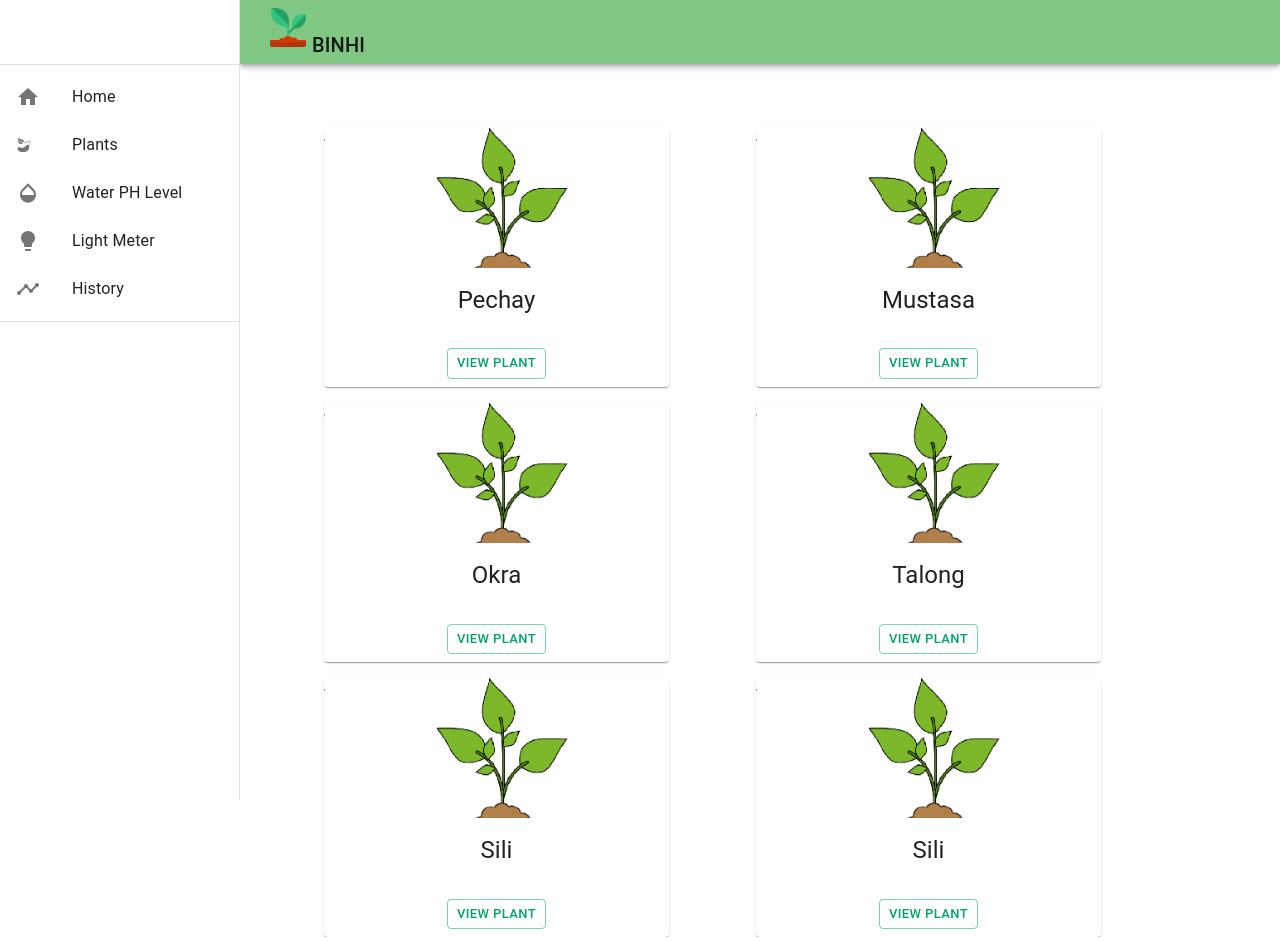
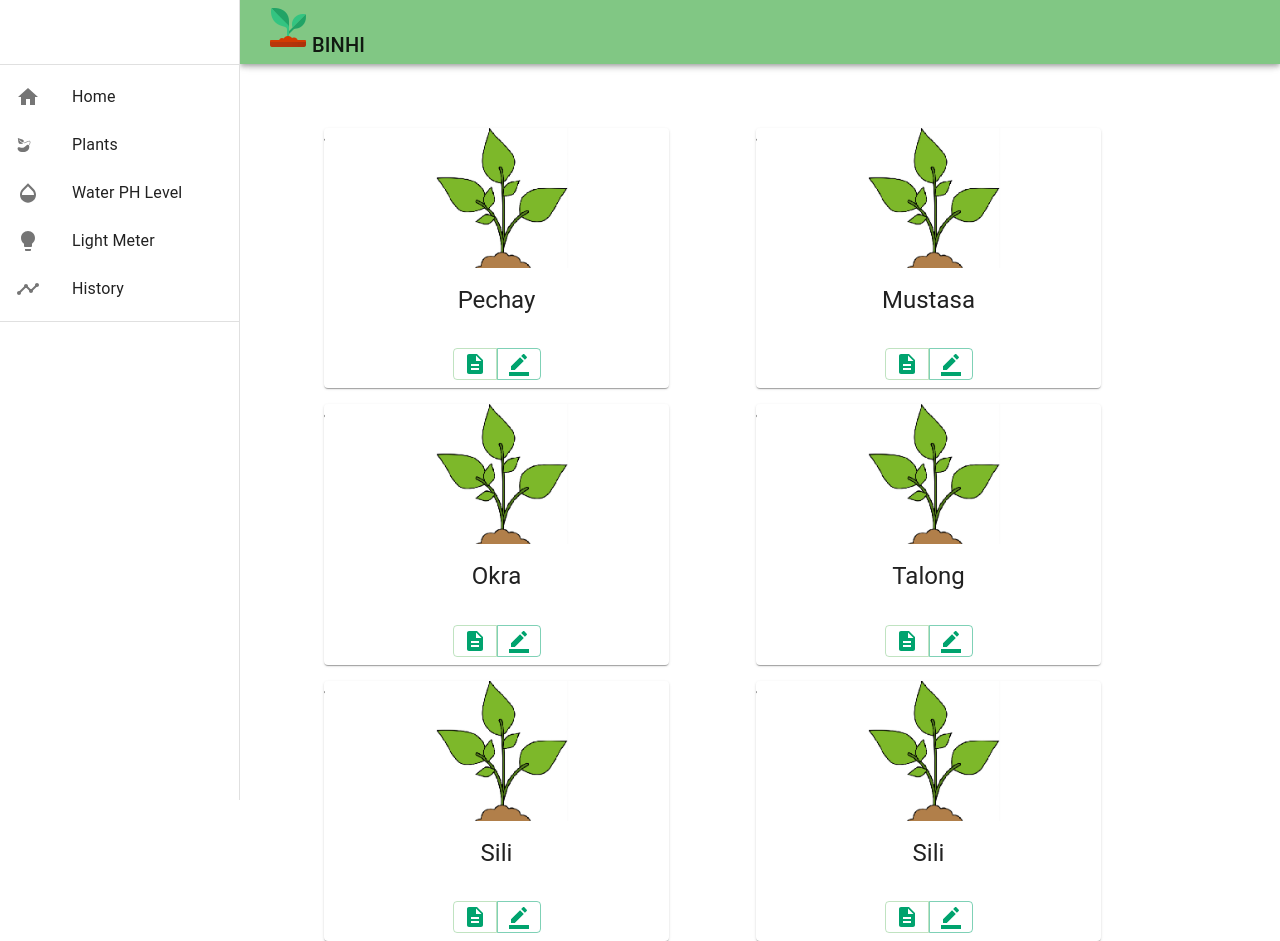
Before and after one commit to vheacamille/mobile-plant-monitoring, a React (Create React App) app: page /plants in a window 1280 px wide. Built offline with nearby package versions, Linux system fonts and the light colour scheme.

Commit message:
Add buttons for viewing and modifying a plant.

```diff
--- a/src/components/AllPlants/AllPlants2.js
+++ b/src/components/AllPlants/AllPlants2.js
@@ -9,7 +9,11 @@ import {
   Typography,
   createTheme,
   ThemeProvider,
+  ButtonGroup,
 } from "@mui/material";
+import DescriptionIcon from "@mui/icons-material/Description";
+import BorderColorIcon from "@mui/icons-material/BorderColor";
+import DeleteForeverIcon from "@mui/icons-material/DeleteForever";
 import { Link } from "react-router-dom";
 import pechay from "./imgs/pechay.png";
 import mustasa from "./imgs/mustard-greens.png";
@@ -17,18 +21,22 @@ import okra from "./imgs/okra.png";
 import talong from "./imgs/talong.png";
 import sili from "./imgs/sili.jpg";
 import plant from "./imgs/plant-logo.png";
+import { useState } from "react";
 
 const AllPlants2 = () => {
   const plants = [
-    { name: "Pechay", link: "/plantDetails/Pechay", image: pechay },
-    { name: "Mustasa", link: "", image: mustasa },
-    { name: "Okra", link: "", image: okra },
-    { name: "Talong", link: "", image: talong },
-    { name: "Sili", link: "", image: sili },
-    { name: "Sili", link: "", image: sili },
+    { name: "Pechay", viewLink: "/plantDetails/Pechay", image: pechay },
+    { name: "Mustasa", viewLink: "", image: mustasa },
+    { name: "Okra", viewLink: "", image: okra },
+    { name: "Talong", viewLink: "", image: talong },
+    { name: "Sili", viewLink: "", image: sili },
+    { name: "Sili", viewLink: "", image: sili },
   ];
 
   console.log(plants[0].name.toLowerCase());
+
+  const [showDeleteModal, setShowDeleteModal] = useState(false);
+
   return (
     <>
       <Grid container spacing={2}>
@@ -64,15 +72,30 @@ const AllPlants2 = () => {
                   </CardActionArea>
                   <CardActions style={{ justifyContent: "center" }}>
                     <ThemeProvider theme={theme}>
-                      <Button
+                      <ButtonGroup
+                        variant="text"
+                        aria-label="outlined primary button group"
                         size="small"
-                        variant="outlined"
-                        color="secondary"
-                        component={Link}
-                        to={item.link}
                       >
-                        View Plant
-                      </Button>
+                        <Button
+                          size="small"
+                          variant="outlined"
+                          color="secondary"
+                          component={Link}
+                          to={item.viewLink}
+                        >
+                          <DescriptionIcon />
+                        </Button>
+                        <Button
+                          size="small"
+                          variant="outlined"
+                          color="secondary"
+                          component={Link}
+                          to={item.viewLink}
+                        >
+                          <BorderColorIcon />
+                        </Button>
+                      </ButtonGroup>
                     </ThemeProvider>
                   </CardActions>
                 </Card>
```
